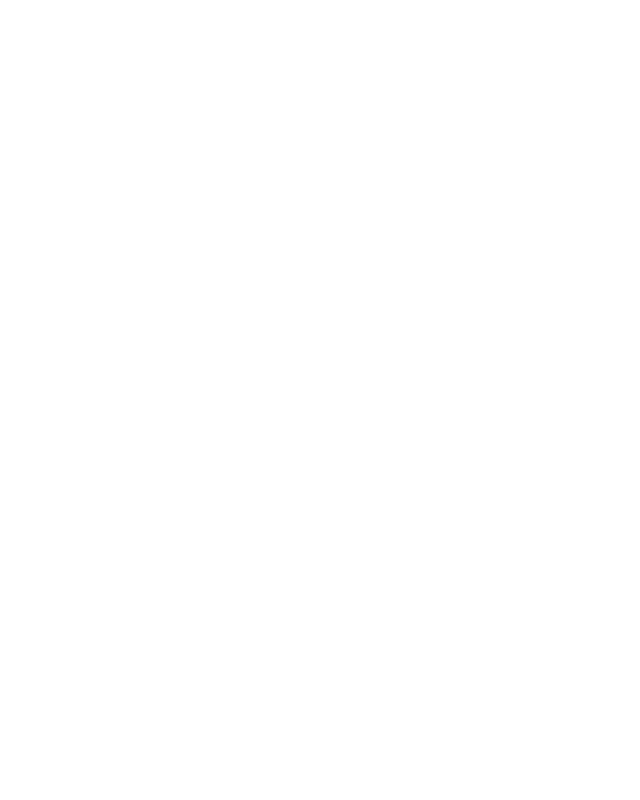
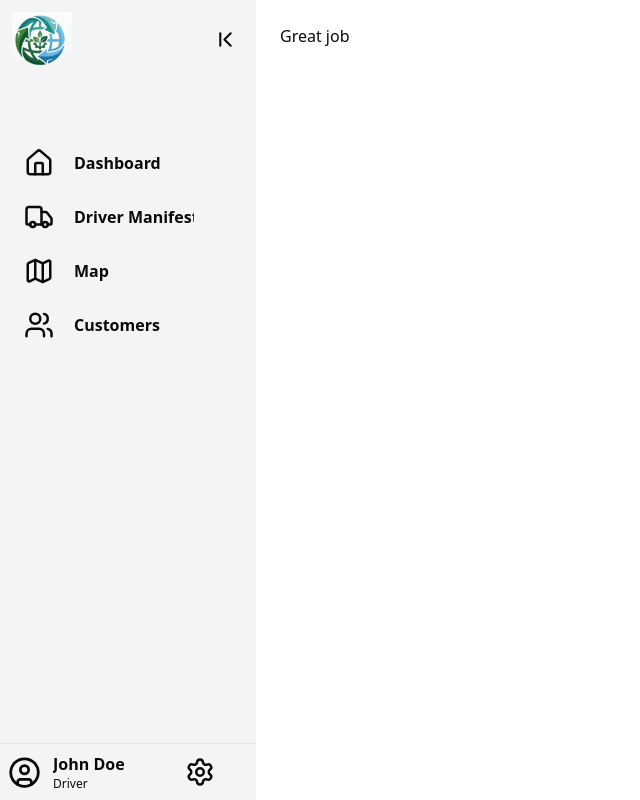
Before and after one commit to Demonico/dsd-feb-26-cohort, a React (Vite) app in the folder frontend/: page /driver-manifest in a window 1280 px wide. Shown: the whole page, without its empty margins (0-640 px from the left). Built offline with nearby package versions, Linux system fonts and the light colour scheme.

Commit message:
move routes from Home.tsx to App.tsx
use flex to make the sidebar items appear next to the sidebar

```diff
--- a/frontend/src/App.tsx
+++ b/frontend/src/App.tsx
@@ -1,24 +1,29 @@
-import {BrowserRouter,Routes,Route} from "react-router-dom";
-import Home from './pages/Home';
+import { BrowserRouter, Routes, Route } from "react-router-dom";
+import Home from "./pages/Home";
 import Dashboard from "./pages/Dashboard";
 import CustomerPage from "./pages/CustomerPage";
 import NotFound from "./pages/NotFound";
 import DriverManifest from "./pages/DriverManifest";
+import Sidebar from "./components/Sidebar";
+import { items } from "./components/Sidebar";
 
-function App(){
+function App() {
   return (
     <BrowserRouter>
-       <Routes>
-        <Route path="/" element={<Home/>}/>
-        <Route path="/dashboard" element={<Dashboard/>}/>
-        <Route path="/customer-page" element={<CustomerPage/>}/>
-        <Route path="/driver-manifest" element={<DriverManifest/>}/>
-        <Route path="*" element = {<NotFound/>}/>
-       </Routes>
+      <div className="flex">
+        <Sidebar items={items} />
+        <div className="flex-1 p-6">
+          <Routes>
+            <Route path="/" element={<Home />} />
+            <Route path="/dashboard" element={<Dashboard />} />
+            <Route path="/customer-page" element={<CustomerPage />} />
+            <Route path="/driver-manifest" element={<DriverManifest />} />
+            <Route path="*" element={<NotFound />} />
+          </Routes>
+        </div>
+      </div>
     </BrowserRouter>
-
-
-  )
+  );
 }
 
 export default App;
--- a/frontend/src/components/Sidebar.tsx
+++ b/frontend/src/components/Sidebar.tsx
@@ -5,6 +5,16 @@
 import { Settings } from "lucide-react";
 import type { SidebarItem } from "../types/sidebar";
 import {Link} from "react-router-dom";
+
+import {House,Truck,Map,Users} from "lucide-react";
+
+export const items  = [
+  {label:"Dashboard",icon:House,path:"/dashboard"},
+  {label:"Driver Manifest",icon:Truck,path:"/driver-manifest"},
+  {label:"Map",icon:Map,path:"/map"},
+  {label:"Customers",icon:Users,path:"/customers"},
+]
+
 
 type SidebarProps = {
   items: SidebarItem[];
--- a/frontend/src/pages/DriverManifest.tsx
+++ b/frontend/src/pages/DriverManifest.tsx
@@ -2,6 +2,7 @@
 const DriverManifest = () => {
   return (
     <div>
+        <h1>Great job</h1>
 
     </div>
   )
--- a/frontend/src/pages/Home.tsx
+++ b/frontend/src/pages/Home.tsx
@@ -1,21 +1,10 @@
-import Sidebar from "../components/Sidebar";
-
-import {House,Truck,Map,Users} from "lucide-react";
-
-
-const items  = [
-  {label:"Dashboard",icon:House,path:"/dashboard"},
-  {label:"Driver Manifest",icon:Truck,path:"/driver-manifest"},
-  {label:"Map",icon:Map,path:"/map"},
-  {label:"Customers",icon:Users,path:"/customers"},
-]
-
-
 const Home = () => {
 
   return (
-    <div>
-      <Sidebar items={items}/>
+    <div className="flex">
+      <h1>Home page </h1>
+
+
     </div>
   )
 }
```
